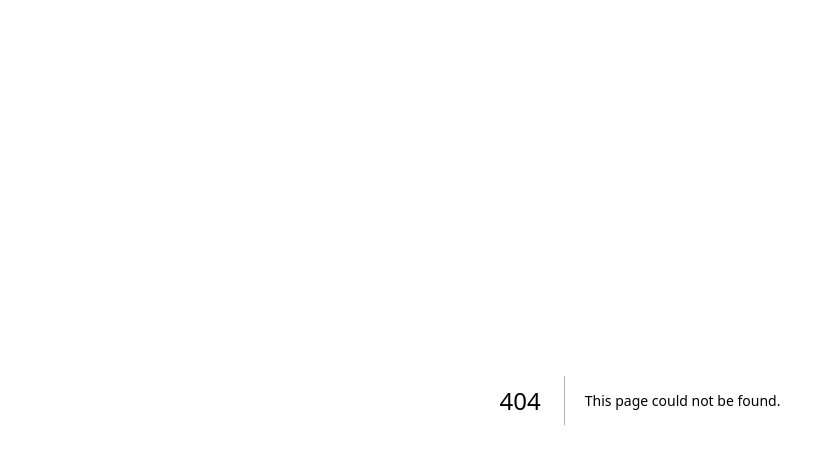
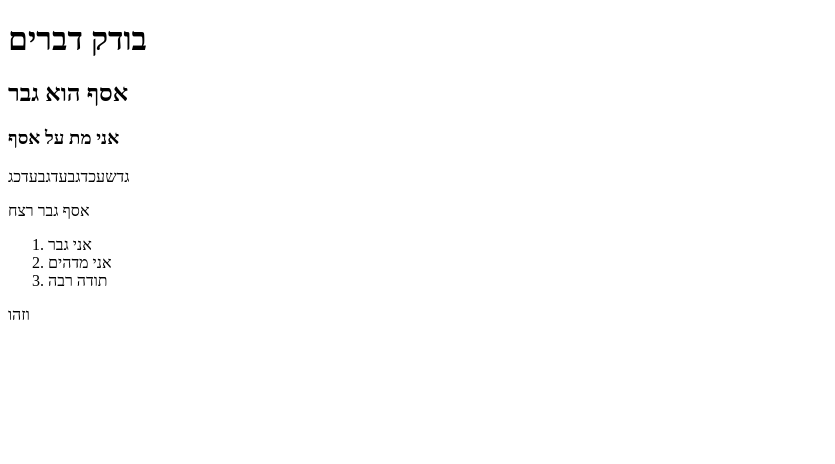
Before and after one commit to Jiggle-89/docs, a Next.js app: page /test in a window 1280 px wide. Before the commit this address had no page. Shown: the top 464 px of the page, without its empty margins (0-835 px from the left). Built offline with nearby package versions, Linux system fonts and the light colour scheme.

Commit message:
Updating contents of file.mdx

```diff
--- /dev/null
+++ b/pages/test.mdx
@@ -0,0 +1,25 @@
+---
+
+title: אסף המלך
+
+---
+
+
+
+# בודק דברים
+
+## אסף הוא גבר
+
+### אני מת על אסף
+
+גדשעכדגבעדגבעדכג
+
+אסף גבר רצח
+
+
+
+1. אני גבר
+2. אני מדהים
+3. תודה רבה
+
+וזהו
```
